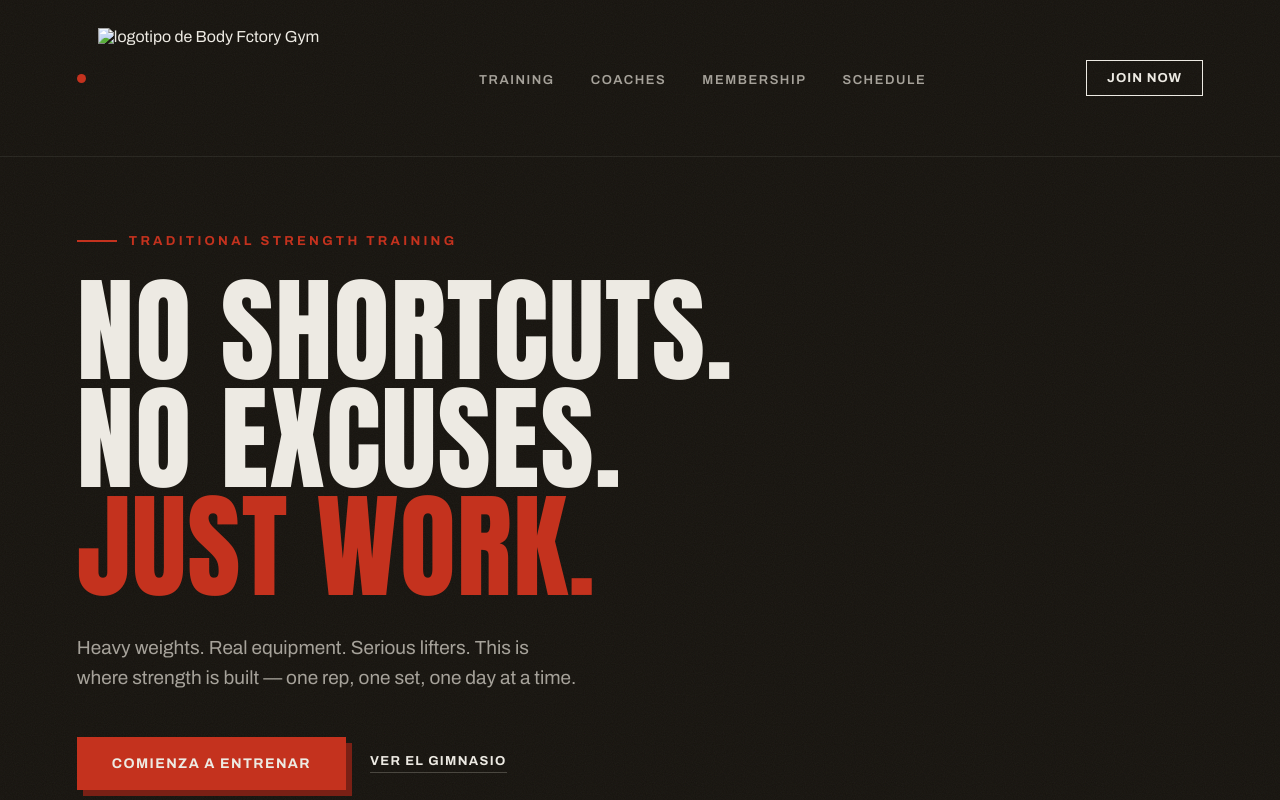
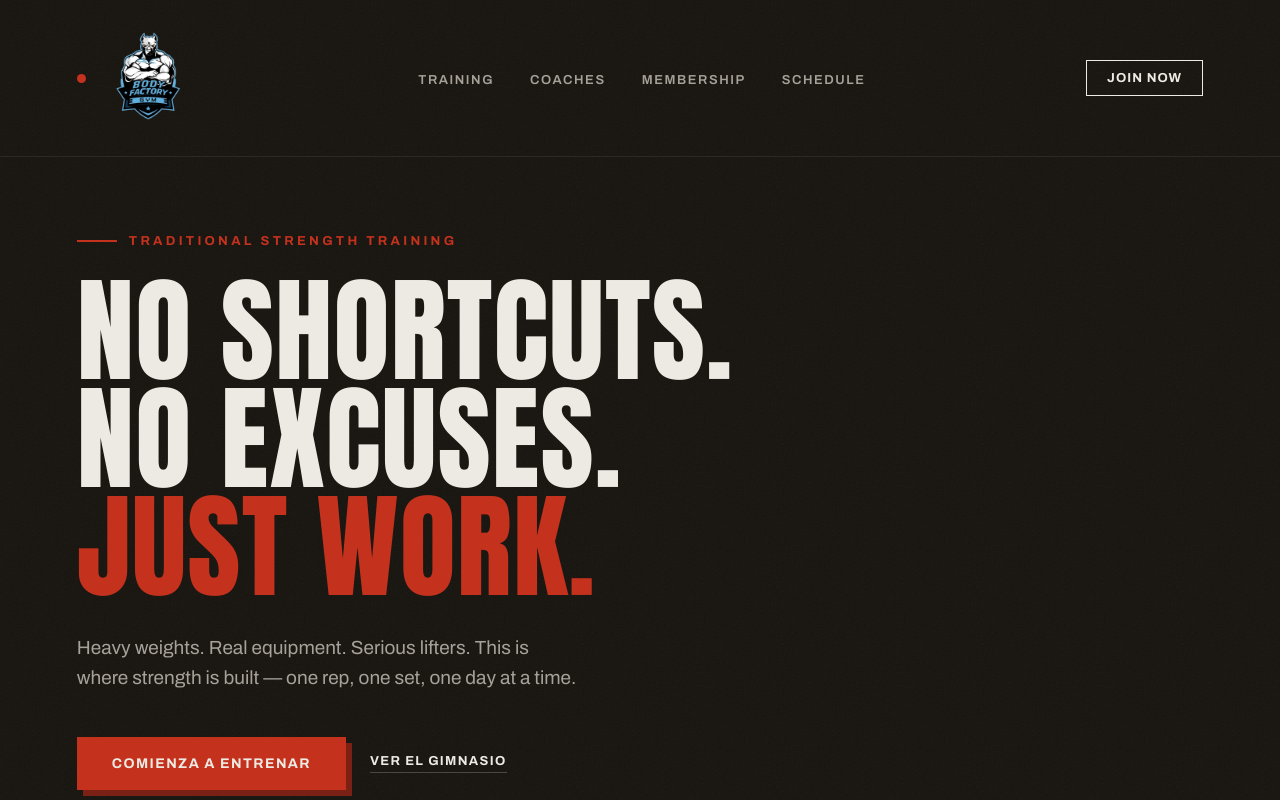
Before and after one commit to Mel-pixelIng/WebBF, a plain HTML site: page index.html in a window 1280 px wide. Shown: the top 800 px of the page. Drawn offline with Linux system fonts and the light colour scheme.

Commit message:
Update index.html

```diff
--- a/index.html
+++ b/index.html
@@ -3,7 +3,7 @@
 <head>
 <meta charset="UTF-8">
 <meta name="viewport" content="width=device-width, initial-scale=1.0">
-<title>Ironworks Gym — No Shortcuts.</title>
+<title>Body Factory Gym</title>
 <link rel="preconnect" href="https://fonts.googleapis.com">
 <link rel="preconnect" href="https://fonts.gstatic.com" crossorigin>
 <link href="https://fonts.googleapis.com/css2?family=Anton&family=Archivo:wght@400;600;700;900&display=swap" rel="stylesheet">
@@ -18,7 +18,7 @@
 <header>
   <a href="index.html" class="logo">
     <span class="dot"></span>
-    <img src="imagesfolder/logo.png" alt="logotipo de Body Fctory Gym" class="logo-img">
+    <img src="logo.png" alt="logotipo de Body Fctory Gym" class="logo-img">
   </a>
   <nav>
     <ul>
```
